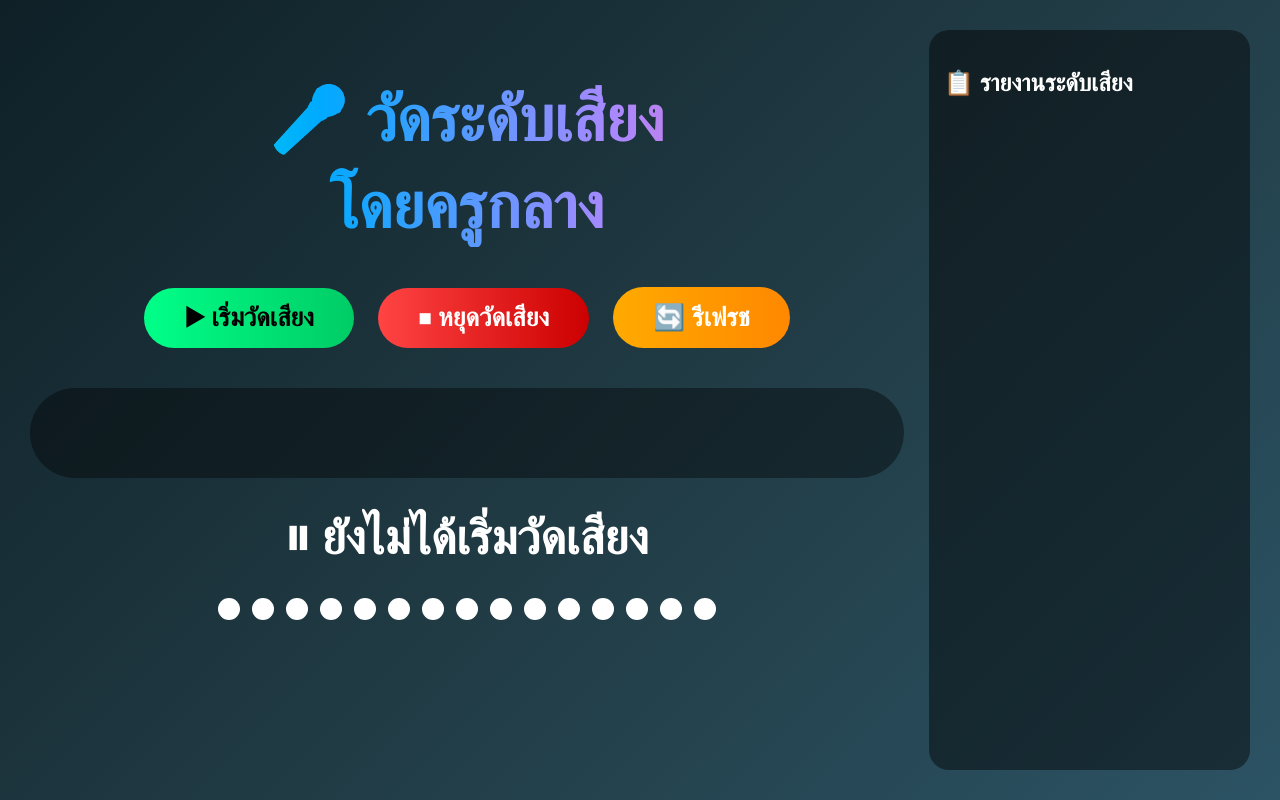
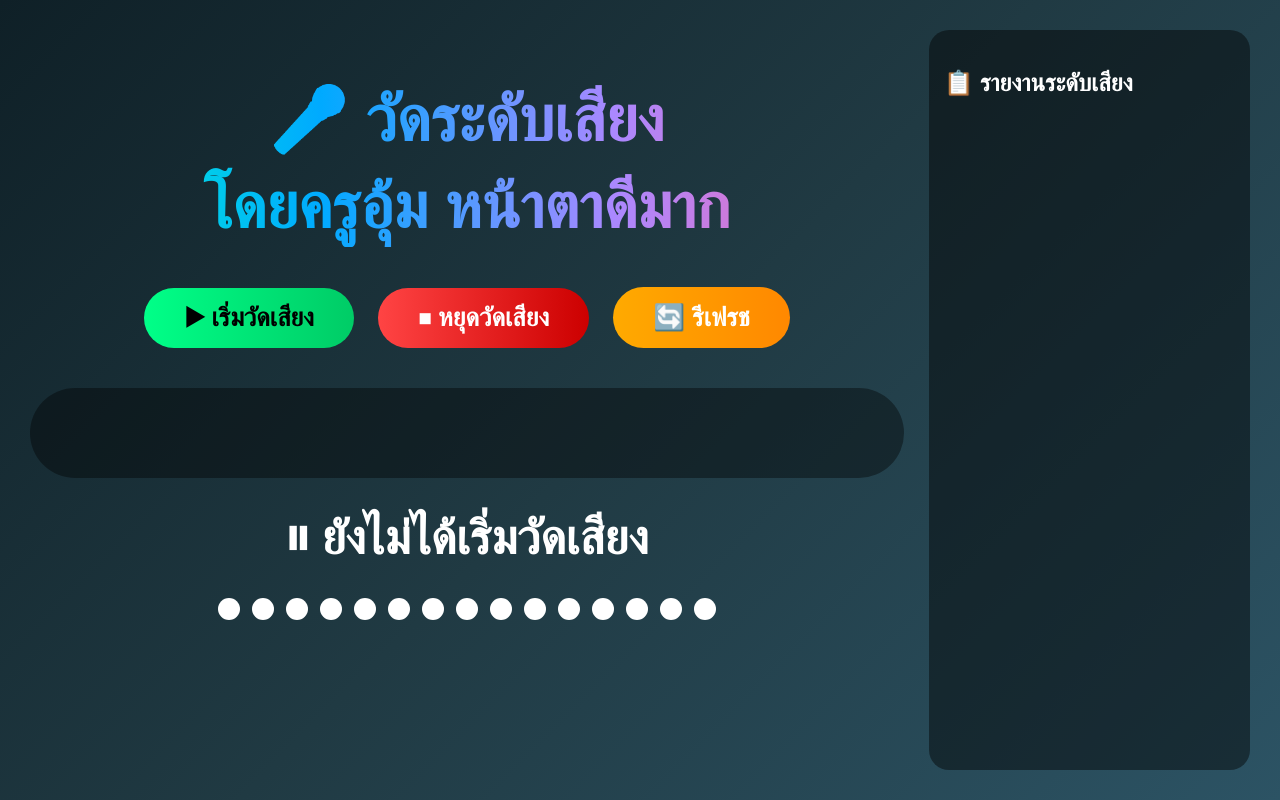
Before and after one commit to PanuwarZexx/KlarngfuhSound, a plain HTML site: page index.html in a window 1280 px wide. Drawn offline with Linux system fonts and the light colour scheme.

Commit message:
Add files via upload

```diff
--- a/index.html
+++ b/index.html
@@ -128,7 +128,7 @@ button{
 <div class="wrapper">
 
 <div class="container">
-    <h1 class="title">🎤 วัดระดับเสียง<br>โดยครูกลาง</h1>
+    <h1 class="title">🎤 วัดระดับเสียง<br>โดยครูอุ้ม หน้าตาดีมาก</h1>
 
     <div class="buttons">
         <button class="start" onclick="startMic()">▶ เริ่มวัดเสียง</button>
```
